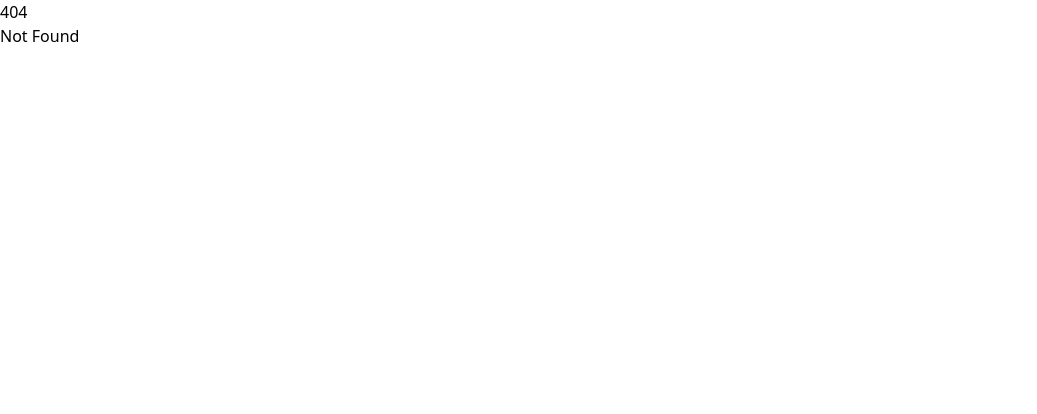
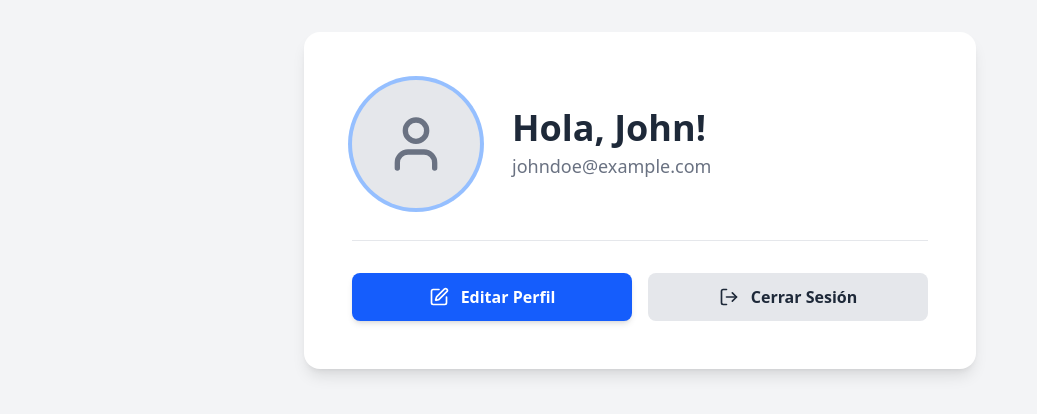
Before and after one commit to zrempz/caminaseguro, a SvelteKit app in the folder frontend/: page /panel in a window 1280 px wide. Before the commit this address had no page. Shown: the top 414 px of the page, without its empty margins (0-1037 px from the left). Built offline with nearby package versions, Linux system fonts and the light colour scheme.

Commit message:
Implementar la UI del panel de usuario

```diff
--- /dev/null
+++ b/frontend/src/routes/panel/+layout.svelte
@@ -0,0 +1,11 @@
+<script lang="ts">
+	import '../../app.css';
+
+	let { children } = $props();
+</script>
+
+<div class="min-h-screen bg-gray-100 font-sans dark:bg-gray-900">
+	<main class="flex items-center justify-center p-4 md:p-8">
+		{@render children()}
+	</main>
+</div>
--- /dev/null
+++ b/frontend/src/routes/panel/+page.server.ts
@@ -0,0 +1,13 @@
+import type { PageServerLoad } from './$types';
+
+export const load: PageServerLoad = async () => {
+	const usuario = {
+		nombre: 'John Doe',
+		correo: 'johndoe@example.com',
+		urlAvatar: ''
+	};
+
+	return {
+		usuario: usuario
+	};
+};
--- /dev/null
+++ b/frontend/src/routes/panel/+page.svelte
@@ -0,0 +1,59 @@
+<script lang="ts">
+	import { User, Edit, LogOut } from 'lucide-svelte';
+	import type { PageData } from './$types';
+
+	let { data } = $props<{ data: PageData }>();
+
+	// Usamos $state para que la UI reaccione si los datos cambian en el cliente.
+	let usuario = $state(data.usuario);
+</script>
+
+<div class="mx-auto w-full max-w-2xl">
+	<!-- Tarjeta principal del panel de usuario -->
+	<div class="rounded-2xl bg-white p-8 shadow-lg md:p-12 dark:bg-gray-800">
+		<!-- Sección de Información del Perfil -->
+		<div class="flex flex-col items-center gap-8 md:flex-row">
+			<!-- Avatar del Usuario -->
+			<div
+				class="flex h-32 w-32 flex-shrink-0 items-center justify-center rounded-full bg-gray-200 ring-4 ring-blue-500/50 dark:bg-gray-700"
+			>
+				{#if usuario.urlAvatar}
+					<img
+						src={usuario.urlAvatar}
+						alt="Foto de perfil de {usuario.nombre}"
+						class="h-full w-full rounded-full object-cover"
+					/>
+				{:else}
+					<User class="h-16 w-16 text-gray-500 dark:text-gray-400" />
+				{/if}
+			</div>
+
+			<!-- Información del Usuario -->
+			<div class="text-center md:text-left">
+				<h1 class="text-4xl font-bold text-gray-800 dark:text-white">
+					Hola, {usuario.nombre.split(' ')[0]}!
+				</h1>
+				<p class="mt-1 text-lg text-gray-500 dark:text-gray-400">{usuario.correo}</p>
+			</div>
+		</div>
+
+		<!-- Divisor -->
+		<hr class="my-8 border-gray-200 dark:border-gray-700" />
+
+		<!-- Sección de Acciones -->
+		<div class="flex flex-col gap-4 sm:flex-row">
+			<button
+				class="flex w-full items-center justify-center gap-3 rounded-lg bg-blue-600 px-6 py-3 font-bold text-white shadow-md transition-all hover:bg-blue-700"
+			>
+				<Edit class="h-5 w-5" />
+				Editar Perfil
+			</button>
+			<button
+				class="flex w-full items-center justify-center gap-3 rounded-lg bg-gray-200 px-6 py-3 font-bold text-gray-800 transition-all hover:bg-gray-300 dark:bg-gray-700 dark:text-gray-200 dark:hover:bg-gray-600"
+			>
+				<LogOut class="h-5 w-5" />
+				Cerrar Sesión
+			</button>
+		</div>
+	</div>
+</div>
```
